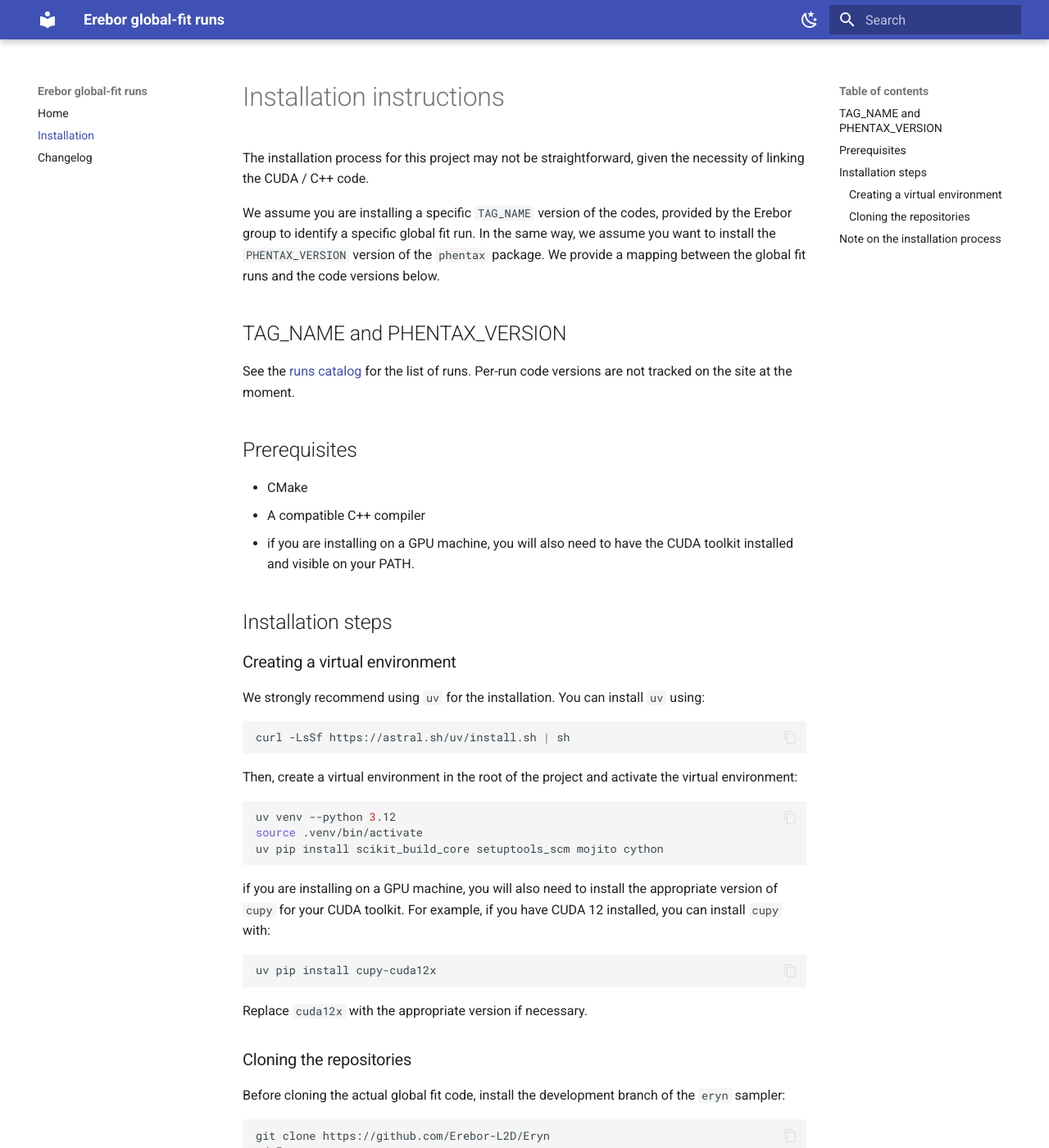
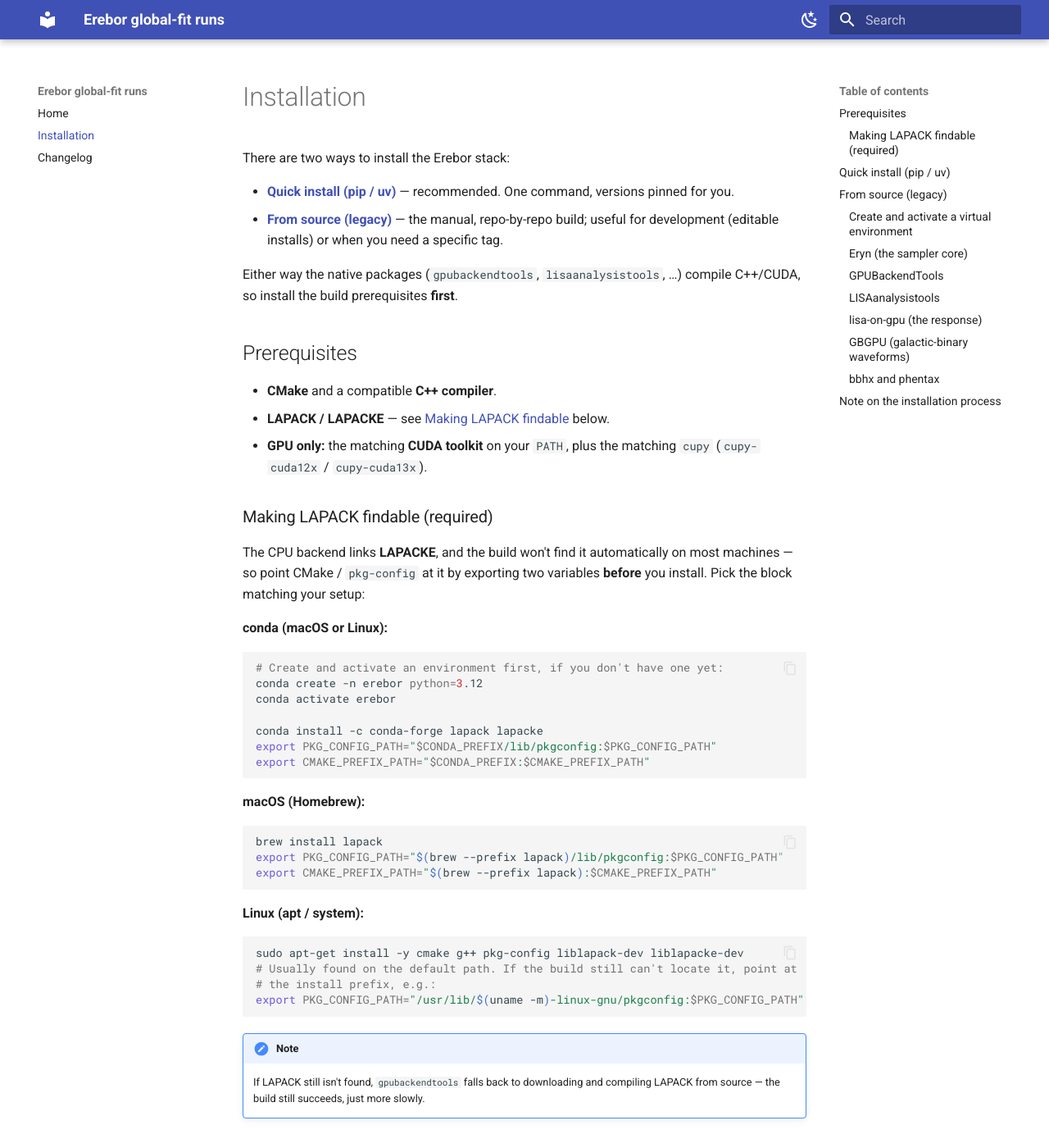
Before and after one commit to Erebor-L2D/Erebor-tools, an MkDocs documentation site: the page built from docs/installation.md, in a window 1280 px wide and 1400 px high. Shown: the whole window at 82% size. Built offline with MkDocs 1.6.1 and Material for MkDocs 9.7.7, drawn with Linux system fonts in a browser that asks for light colours; some of the changed text lies outside the part shown.

Commit message:
finalize install

````diff
--- a/docs/installation.md
+++ b/docs/installation.md
@@ -1,114 +1,169 @@
-# Installation instructions
-The installation process for this project may not be straightforward, given the necessity of linking the CUDA / C++ code.
+# Installation
 
-We assume you are installing a specific ``TAG_NAME`` version of the codes, provided by the Erebor group to identify a specific global fit run.
-In the same way, we assume you want to install the ``PHENTAX_VERSION`` version of the `phentax` package. We provide a mapping between the global fit runs and the code versions below.
+There are two ways to install the Erebor stack:
 
-## TAG_NAME and PHENTAX_VERSION
-See the [runs catalog](index.md) for the list of runs. Per-run code versions are
-not tracked on the site at the moment.
+- **[Quick install (pip / uv)](#quick-install-pip-uv)** — recommended. One command,
+  versions pinned for you.
+- **[From source (legacy)](#from-source-legacy)** — the manual, repo-by-repo build;
+  useful for development (editable installs) or when you need a specific tag.
 
+Either way the native packages (`gpubackendtools`, `lisaanalysistools`, …) compile
+C++/CUDA, so install the build prerequisites **first**.
 
 ## Prerequisites
-- CMake
-- A compatible C++ compiler
-- if you are installing on a GPU machine, you will also need to have the CUDA toolkit installed and visible on your PATH.
 
-## Installation steps
-### Creating a virtual environment
-We strongly recommend using `uv` for the installation. You can install `uv` using:
+- **CMake** and a compatible **C++ compiler**.
+- **LAPACK / LAPACKE** — see [Making LAPACK findable](#making-lapack-findable-required) below.
+- **GPU only:** the matching **CUDA toolkit** on your `PATH`, plus the matching
+  `cupy` (`cupy-cuda12x` / `cupy-cuda13x`).
+
+### Making LAPACK findable (required)
+
+The CPU backend links **LAPACKE**, and the build won't find it automatically on
+most machines — so point CMake / `pkg-config` at it by exporting two variables
+**before** you install. Pick the block matching your setup:
+
+**conda (macOS or Linux):**
 ```bash
-curl -LsSf https://astral.sh/uv/install.sh | sh
+# Create and activate an environment first, if you don't have one yet:
+conda create -n erebor python=3.12
+conda activate erebor
+
+conda install -c conda-forge lapack lapacke
+export PKG_CONFIG_PATH="$CONDA_PREFIX/lib/pkgconfig:$PKG_CONFIG_PATH"
+export CMAKE_PREFIX_PATH="$CONDA_PREFIX:$CMAKE_PREFIX_PATH"
 ```
-Then, create a virtual environment in the root of the project and activate the virtual environment:
+
+**macOS (Homebrew):**
+```bash
+brew install lapack
+export PKG_CONFIG_PATH="$(brew --prefix lapack)/lib/pkgconfig:$PKG_CONFIG_PATH"
+export CMAKE_PREFIX_PATH="$(brew --prefix lapack):$CMAKE_PREFIX_PATH"
+```
+
+**Linux (apt / system):**
+```bash
+sudo apt-get install -y cmake g++ pkg-config liblapack-dev liblapacke-dev
+# Usually found on the default path. If the build still can't locate it, point at
+# the install prefix, e.g.:
+export PKG_CONFIG_PATH="/usr/lib/$(uname -m)-linux-gnu/pkgconfig:$PKG_CONFIG_PATH"
+```
+
+!!! note
+    If LAPACK still isn't found, `gpubackendtools` falls back to downloading and
+    compiling LAPACK from source — the build still succeeds, just more slowly.
+
+## Quick install (pip / uv)
+
+With the LAPACK variables above exported in your shell:
+
+**pip (works in a conda or plain venv) — straight from git:**
+```bash
+pip install --extra-index-url https://test.pypi.org/simple/ \
+  "erebortools[globalfit] @ git+https://github.com/Erebor-L2D/Erebor-tools.git"
+```
+
+**pip — from a local clone:**
+```bash
+git clone https://github.com/Erebor-L2D/Erebor-tools.git
+cd Erebor-tools
+pip install --extra-index-url https://test.pypi.org/simple/ ".[globalfit]"
+```
+
+**uv (from a clone):**
+```bash
+uv pip install ".[globalfit]"
+```
+uv reads the TestPyPI index from `pyproject.toml`, so it pulls `phentax`
+automatically — no `--extra-index-url` needed. (Plain pip *does* need that flag:
+it can't read the index from `pyproject.toml`.)
+
+The `globalfit` extra pins the whole stack (Eryn, GPUBackendTools,
+LISAanalysistools, GBGPU, lisa-on-gpu, phentax) at known-good tags.
+
+**Check it worked:**
+```bash
+python -c "import lisatools; print(lisatools.get_backend('cpu'))"
+```
+On a GPU machine with the matching CUDA toolkit + cupy:
+```bash
+python -c "import lisatools; print(lisatools.get_backend('cuda_12x'))"  # adjust CUDA version
+```
+
+## From source (legacy)
+
+The manual, repo-by-repo build. Prefer this for development (editable `-e`
+installs) or to check out a specific `TAG_NAME`. Per-run tags are listed in the
+[runs catalog](index.md). Make sure the [LAPACK variables](#making-lapack-findable-required)
+are exported first.
+
+### Create and activate a virtual environment
 ```bash
 uv venv --python 3.12
 source .venv/bin/activate
 uv pip install scikit_build_core setuptools_scm mojito cython
 ```
-if you are installing on a GPU machine, you will also need to install the appropriate version of `cupy` for your CUDA toolkit. For example, if you have CUDA 12 installed, you can install `cupy` with:
-```bash
-uv pip install cupy-cuda12x
-```
-Replace `cuda12x` with the appropriate version if necessary.
-### Cloning the repositories
-Before cloning the actual global fit code, install the development branch of the `eryn` sampler:
+On a GPU machine also install the matching cupy, e.g. `uv pip install cupy-cuda12x`.
+
+### Eryn (the sampler core)
 ```bash
 git clone https://github.com/Erebor-L2D/Eryn
-cd Eryn
-git checkout gf-dev
-cd ..
+cd Eryn && git checkout gf-dev && cd ..
 uv pip install -e Eryn/
 ```
-This is the core of `Erebor`.
 
-Then, we need to clone the repository `GPUBackendTools`. All the libraries in the `LISAAnalysistools` suit rely on it.
+### GPUBackendTools
+All the LISAanalysistools suite relies on it.
 ```bash
-git clone git@github.com:Erebor-L2D/GPUBackendTools.git
-cd GPUBackendTools
-git checkout TAG_NAME # replace with the tag name you want to checkout
-cd ..
+git clone https://github.com/Erebor-L2D/GPUBackendTools.git
+cd GPUBackendTools && git checkout TAG_NAME && cd ..   # replace TAG_NAME
 ```
-If `TAG_NAME` is not of the form `vX.Y.Z`, we need to work around `setuptools` with the following command:
+If `TAG_NAME` is not of the form `vX.Y.Z`, set a pretend version so
+`setuptools_scm` is happy:
 ```bash
 SETUPTOOLS_SCM_PRETEND_VERSION=0.1.0 uv pip install -e GPUBackendTools/
 ```
 
-Then, we can clone the `LISAAnalysistools` repository:
+### LISAanalysistools
 ```bash
-git clone git@github.com:Erebor-L2D/LISAanalysistools.git
-cd LISAanalysistools
-git checkout TAG_NAME # replace with the tag name you want to checkout
-cd ..
+git clone https://github.com/Erebor-L2D/LISAanalysistools.git
+cd LISAanalysistools && git checkout TAG_NAME && cd ..
+SETUPTOOLS_SCM_PRETEND_VERSION=2.0.0 uv pip install --no-build-isolation LISAanalysistools/
 ```
-Install the `LISAAnalysistools` package with:
-```bash
-SETUPTOOLS_SCM_PRETEND_VERSION=2.0.0 uv pip install --no-build-isolation LISAanalysistools/ # we need a high version here to comply with the minimum version required by downstream packages
-```
-You can check the installation worked by running the following command:
+(The high pretend version satisfies downstream minimum-version requirements.)
+Check:
 ```bash
 uv run python -c "import lisatools; print(lisatools.get_backend('cpu'))"
 ```
-This should print the CPU backend. If you have a compatible GPU and CUDA toolkit installed with CUDA 11, 12, or 13, you can also check the GPU backend with:
+
+### lisa-on-gpu (the response)
 ```bash
-uv run python -c "import lisatools; print(lisatools.get_backend('cuda_12x')) # replace with the appropriate CUDA version if necessary"
-```
-We are skipping this here.
-
-We can now install the response code:
-```bash
-git clone git@github.com:asantini29/lisa-on-gpu.git #NOTE: this will be replaced with a fork on the Erebor-L2D organization
-cd lisa-on-gpu
-git checkout TAG_NAME # replace with the tag name you want to checkout
-cd ..
+git clone https://github.com/asantini29/lisa-on-gpu.git   # TODO: Erebor-L2D fork
+cd lisa-on-gpu && git checkout TAG_NAME && cd ..
 SETUPTOOLS_SCM_PRETEND_VERSION=0.1.0 uv pip install --no-build-isolation lisa-on-gpu/
-```
-Again, you can check the installation worked by running the following command:
-```bash
 uv run python -c "import fastlisaresponse; print(fastlisaresponse.get_backend('cpu'))"
 ```
-Finally, clone and the install the `gbgpu` package, used for galactic binary waveform generation:
+
+### GBGPU (galactic-binary waveforms)
 ```bash
-git clone git@github.com:Erebor-L2D/GBGPU.git
-cd GBGPU
-git checkout TAG_NAME # replace with the tag name you want to checkout
-cd ..
+git clone https://github.com/Erebor-L2D/GBGPU.git
+cd GBGPU && git checkout TAG_NAME && cd ..
 SETUPTOOLS_SCM_PRETEND_VERSION=0.1.0 uv pip install --no-build-isolation GBGPU/
 ```
 
-Now install the `bbhx` package, used for useful transformations and proposals:
+### bbhx and phentax
 ```bash
 uv pip install bbhx
-```
-and the `phentax` package, currently used for massive black hole binary waveform generation:
-```bash
 uv pip install --index-url https://test.pypi.org/simple/ --extra-index-url https://pypi.org/simple/ 'phentax[cpu] == PHENTAX_VERSION'
 ```
-Replace `[cpu]` with `[cuda12]` or `[cuda13]` if you have a compatible GPU and CUDA toolkit installed.
+Replace `[cpu]` with `[cuda12]` / `[cuda13]` on a GPU machine.
 
-That should be it! If you have made it this far, you should now have all the necessary packages to interact with our global fit code and results.
+That's it — you now have the full stack.
 
 ## Note on the installation process
-As it should expected, all of the codes we have installed are in active development, and not in their final form. This means that the installation process may change in the future. If you encounter any issues during the installation, please reach out one of us or send an email to [our group email](mailto:ereborl2d@googlegroups.com).
+
+These codes are under active development, so the process may change. If you hit
+any issue, please open an issue here or email
+[the Erebor group](mailto:ereborl2d@googlegroups.com).
 
 *~~ The Erebor group ~~*
````
Also changed, not shown: installation.md (+5 -119 lines), pyproject.toml (+28 -7 lines), 1 other file.
